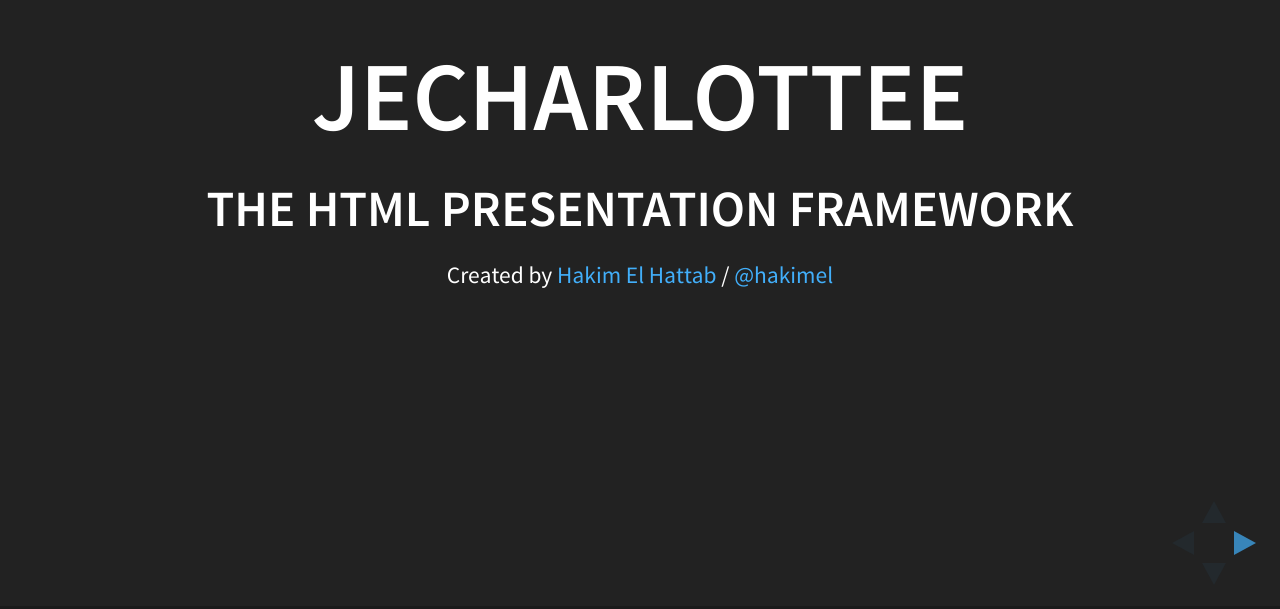
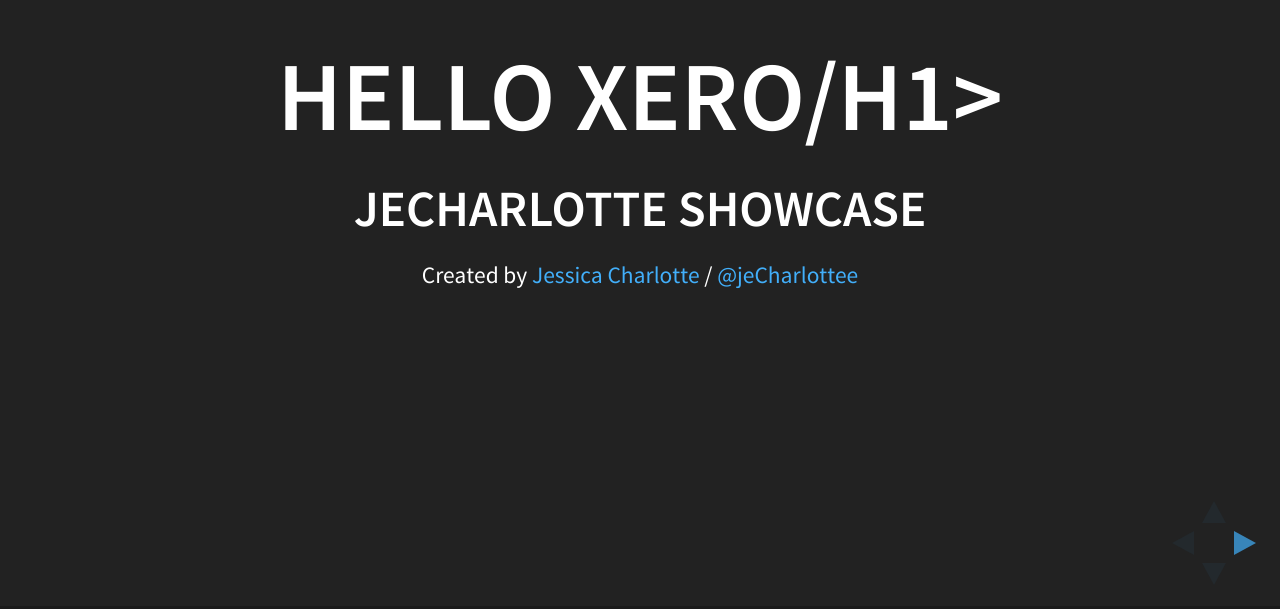
Before and after one commit to JeCharlottee/helloXero, a website: page index.html in a window 1280 px wide. Shown: the part 191-800 px from the top of the page. Drawn offline with Linux system fonts and the light colour scheme.

Commit message:
added author

```diff
--- a/index.html
+++ b/index.html
@@ -41,10 +41,10 @@
 			<!-- Any section element inside of this container is displayed as a slide -->
 			<div class="slides">
 				<section>
-					<h1>JeCharlottee</h1>
-					<h3>The HTML Presentation Framework</h3>
+					<h1>Hello Xero/h1>
+					<h3>JeCharlotte Showcase</h3>
 					<p>
-						<small>Created by <a href="http://hakim.se">Hakim El Hattab</a> / <a href="http://twitter.com/hakimel">@hakimel</a></small>
+						<small>Created by <a href="http://jecharlottee.github.io/">Jessica Charlotte</a> / <a href="http://twitter.com/jecharlottee">@jeCharlottee</a></small>
 					</p>
 				</section>
 
```
